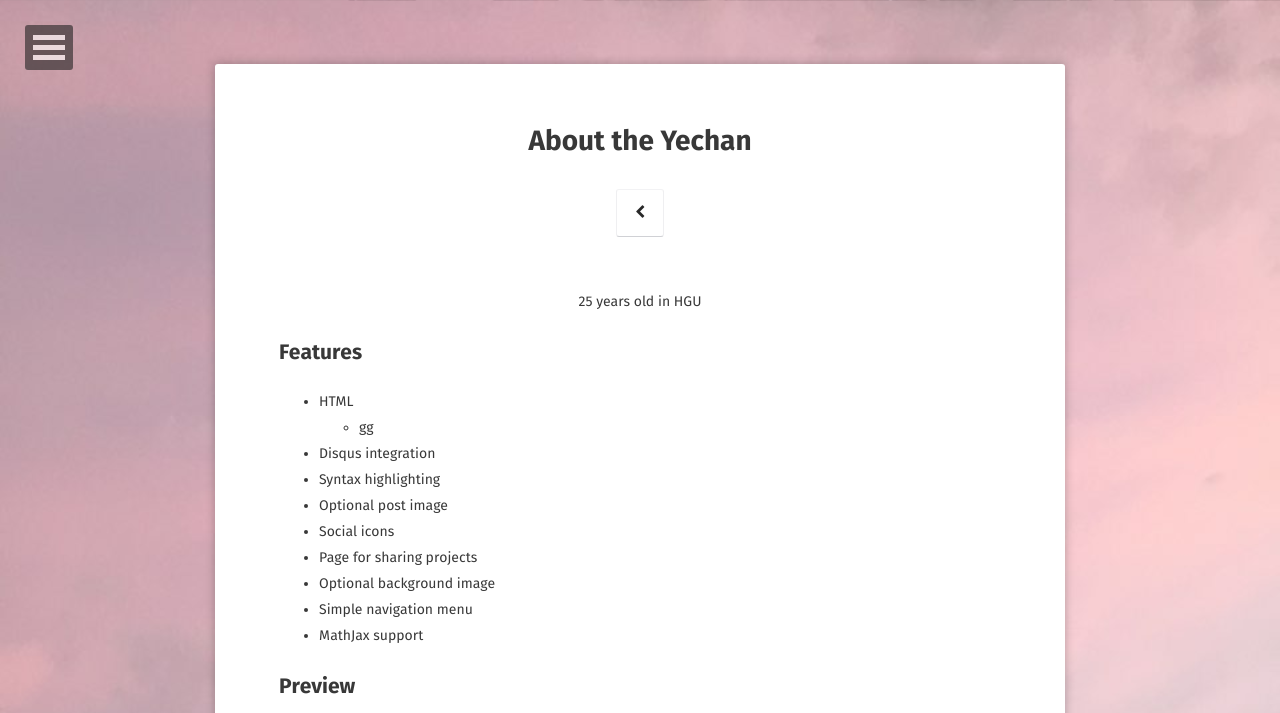
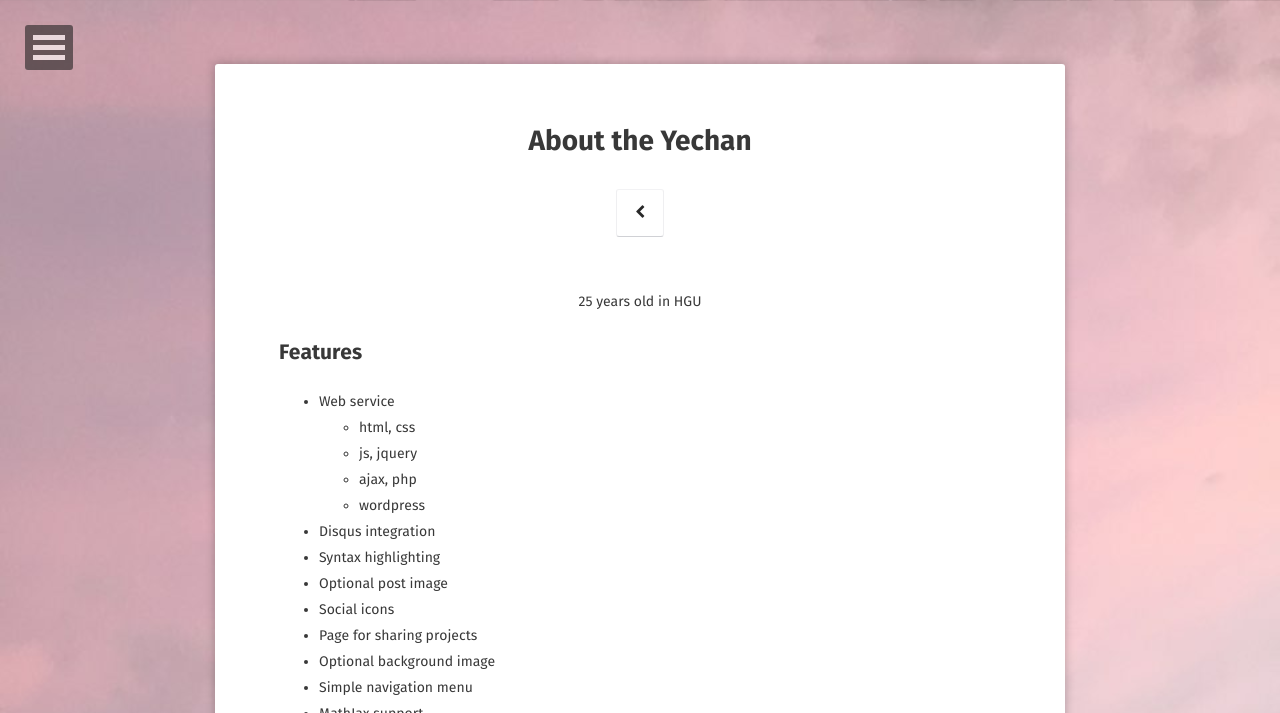
Before and after one commit to kangyechan/kangyechan.github.io, a Jekyll site: the page built from about/index.md, in a window 1280 px wide, cut to the strip 0-713 px from the top of the page. Built offline with Jekyll 4.4.1, drawn with Linux system fonts in a browser that asks for light colours; some web fonts are replaced.

Commit message:
About edit

```diff
--- a/about/index.md
+++ b/about/index.md
@@ -9,8 +9,11 @@ comments: false
 <center>25 years old in HGU</center>
 
 ## Features
-* HTML
-  * gg
+* Web service
+  * html, css
+  * js, jquery
+  * ajax, php
+  * wordpress
 * Disqus integration
 * Syntax highlighting
 * Optional post image
```
